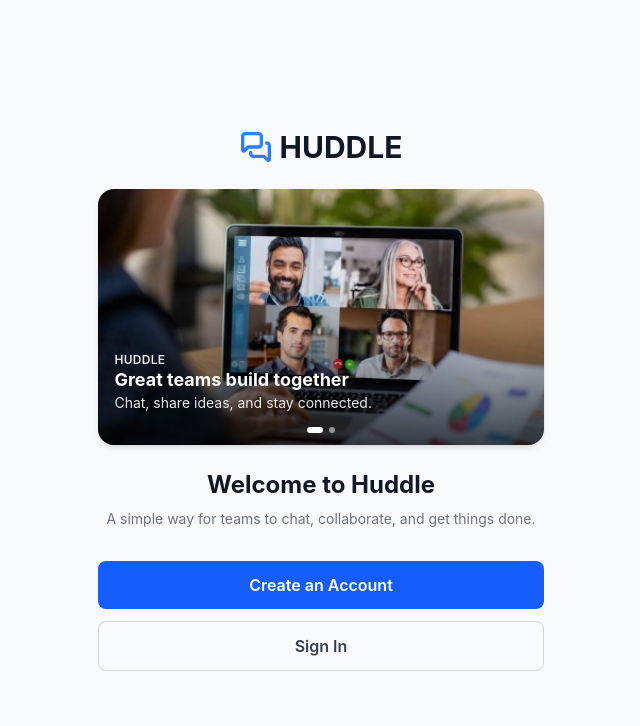
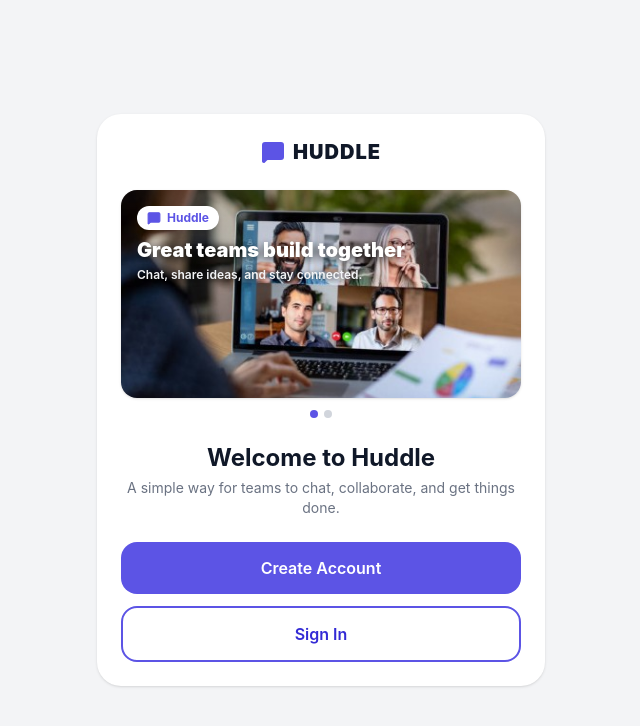
Before and after one commit to Oddunayo/huddle-app, a React (Vite) app: page / in a window 1280 px wide. Shown: the top 726 px of the page, without its empty margins (319-959 px from the left). Built offline with nearby package versions, Linux system fonts and the light colour scheme.

Commit message:
Fix layout, button styles, and add carousel dots to match Figma

```diff
--- a/src/App.jsx
+++ b/src/App.jsx
@@ -5,7 +5,7 @@ import SuccessScreen from "./successScreen";
 import LoginForm from "./LoginForm"
 import ForgotPassword from "./ForgotPassword";
 import ResetPasswordForm from "./ResetPasswordForm";
-import {MessagesSquare} from "lucide-react"
+import {MessageSquare} from "lucide-react"
 import Carousel from "./Carousel";
 
 function App() {
@@ -13,33 +13,33 @@ function App() {
   const [currentPage, setCurrentPage] = useState("home");
 
   return (
-    <div className="min-h-screen bg-gray-50 flex flex-col items-center justify-center p-4">
+    <div className="min-h-screen bg-gray-100 flex flex-col items-center justify-center p-4">
       {currentPage === "home" && (
-        <div className="max-w-md text-center space-y-6">
+        <div className="w-full max-w-md bg-white rounded-3xl p-6 shadow-sm text-center space-y-6">
           <div className="flex items-center justify-center gap-2">
-            <MessagesSquare className="w-8 h-8 text-blue-500" strokeWidth={2.5}/>
-             <h1 className="text-3xl font-bold text-gray-900">HUDDLE</h1>
+            <MessageSquare className="w-6 h-6 fill-[#5C54E5] text-[#5C54E5]"/>
+             <h1 className="text-xl font-black tracking-wider text-gray-900">HUDDLE</h1>
           </div>
 
           <Carousel />
 
-          <div className="space-y-2">
+          <div className="space-y-1">
             <h2 className="text-2xl font-bold text-gray-900">Welcome to Huddle</h2>
-            <p className="text-gray-500 text-sm px-2">
+            <p className="text-gray-500 text-sm">
               A simple way for teams to chat, collaborate, and get things done.
              </p>
           </div>
 
-          <div className="flex flex-col gap-3 pt-2">
+          <div className="flex flex-col gap-3">
             <button
               onClick={() => setCurrentPage("register")}
-              className="w-full bg-blue-600 hover:bg-blue-700 text-white font-semibold py-3 px-4 rounded-lg transition duration-200"
+              className="w-full bg-[#5C54E5] hover:bg-[#4B43D1] text-white font-semibold py-3.5 px-4 rounded-2xl transition duration-200"
             >
-              Create an Account
+              Create Account
             </button>
             <button
               onClick={() => setCurrentPage("login")}
-              className="w-full border border-gray-300 hover:bg-gray-100 text-gray-700 font-semibold py-3 px-4 rounded-lg transition duration-200"
+              className="w-full bg-white border-2 border-[#5C54E5] hover:bg-purple-50 text-[#332AD5] font-semibold py-3.5 px-4 rounded-2xl transition duration-200"
             >
               Sign In
             </button>
--- a/src/AuthForm.jsx
+++ b/src/AuthForm.jsx
@@ -1,4 +1,5 @@
 import { useState } from 'react';
+import { InputField } from './InputField';
 
 export default function AuthForm({  onBack, onSuccess }) {
   const [formData, setFormData] = useState({
@@ -7,6 +8,7 @@ export default function AuthForm({  onBack, onSuccess }) {
     password: '',
   });
 const [errorMessage, setErrorMessage] = useState(null);
+const [isLoading, setisLoading] = useState(false)
 
 const validatePassword = (password) => {
     const hasUpperCase = /[A-Z]/.test(password);
@@ -27,14 +29,17 @@ const handleChange = (e) => {
 const handleSubmit = (e) => {
     e.preventDefault();
     setErrorMessage(null);
+    setisLoading(true)
 
 const passwordError = validatePassword(formData.password);
     if (passwordError) {
         setErrorMessage(passwordError);
+        setisLoading(false);
         return;
     }
 
 console.log('Form valid! Submitting:', formData);
+setisLoading(false)
 if (onSuccess) {
         onSuccess();
     }
@@ -56,41 +61,38 @@ return (
 
             <form onSubmit={handleSubmit} className="space-y-4">
                 <div>
-                    <label htmlFor="name" className="block text-sm font-medium text-gray-700">
-                        Full Name
-                    </label>
-                    <input
+                    <InputField
+                    label="Full Name"
                         type="text"
-                        id="name"
                         name="name"
                         value={formData.name}
                         onChange={handleChange}
+                        disabled={isLoading}
+                        required
                         className="mt-1 block w-full rounded-md border border-gray-300 shadow-sm focus:border-blue-500 focus:ring-blue-500 sm:text-sm"
                     />
                 </div>
                 <div>
-                    <label htmlFor="email" className="block text-sm font-medium text-gray-700">
-                        Email
-                    </label>
-                    <input
+                    <InputField
+                    label="Email Address"
                         type="email"
-                        id="email"
                         name="email"
                         value={formData.email}
                         onChange={handleChange}
+                        disabled={isLoading}
+                        required
                         className="mt-1 block w-full rounded-md border border-gray-300 shadow-sm focus:border-blue-500 focus:ring-blue-500 sm:text-sm"
                     />
                 </div>
                 <div>
-                    <label htmlFor="password" className="block text-sm font-medium text-gray-700">
-                        Password
-                    </label>
-                    <input
+                    <InputField
+                    label="password"
                         type="password"
-                        id="password"
                         name="password"
                         value={formData.password}
                         onChange={handleChange}
+                        disabled={isLoading}
+                        required
                         className="mt-1 block w-full rounded-md border border-gray-300 shadow-sm focus:border-blue-500 focus:ring-blue-500 sm:text-sm"
                     />
                 </div>
--- a/src/Carousel.jsx
+++ b/src/Carousel.jsx
@@ -1,16 +1,17 @@
-import { useState} from "react";
+import { useState } from "react";
+import { MessageSquare } from "lucide-react";
 
 const slides = [
   {
     image: "/huddle-team.jpg",
     title: "Great teams build together",
-        caption: " Chat, share ideas, and stay connected."
+    caption: "Chat, share ideas, and stay connected.",
   },
   {
     image: "/huddle-team 2.jpg",
     title: "Real-time collaboration",
-        caption: " Communicate seamlessly with your team in real-time."
-    }
+    caption: "Communicate seamlessly with your team in real-time.",
+  },
 ];
 
 function Carousel() {
@@ -18,37 +19,40 @@ function Carousel() {
   const slide = slides[activeIndex];
 
   return (
-        <div className="relative w-full h-64 rounded-2xl overflow-hidden shadow-md">
+    <div className="space-y-3 w-full">
+      <div className="relative w-full h-52 rounded-2xl overflow-hidden shadow-sm">
         <img
           src={slide.image}
           alt={slide.title}
           className="w-full h-full object-cover"
         />
 
-                {/* Dark gradient so text is readable over the photo */}
-                <div className="absolute inset-0 bg-gradient-to-t from-black/70 via-black/10 to-transparent"></div>
-
-                {/* text overlay */}
-                <div className="absolute bottom-8 left-4 right-4 text-white text-left">
-                    <p className="text-xs font-semibold uppercase tracking-wide opacity-90">
-                     Huddle
+<div className="absolute inset-0 bg-gradient-to-b from-black/20 via-transparent to-transparent p-4 flex flex-col justify-start text-left">
+  <div className="flex items-center gap-1.5 text-xs font-bold text-[#5C54E5] mb-2 bg-white px-2.5 py-1 rounded-full w-max shadow-md">
+    <MessageSquare className="h-3.5 w-3.5 fill-[#5C54E5] text-[#5C54E5]" />
+    <span>Huddle</span>
+  </div>
+  <h3 className="text-xl font-black text-white leading-tight drop-shadow-[0_2px_4px_rgba(0,0,0,0.8)]">
+    {slide.title}
+  </h3>
+  <p className="text-xs font-semibold text-gray-100 mt-1 drop-shadow-[0_1px_3px_rgba(0,0,0,0.8)]">
+    {slide.caption}
   </p>
-                    <h3 className="text-lg font-bold leading-snug">{slide.title}</h3>
-                    <p className="text-sm opacity-90">{slide.caption}</p>
+</div>
       </div>
 
-{/* Dot indicators */}
-<div className="absolute bottom-3 left-0 right-0 flex justify-center gap-1.5">
+      <div className="flex justify-center gap-1.5">
         {slides.map((_, index) => (
           <button
             key={index}
             onClick={() => setActiveIndex(index)}
-            className={`h-1.5 rounded-full transition-all ${index === activeIndex ? ' w-4 bg-white' : 'w-1.5 bg-white/50'}`}
+            className={`h-2 rounded-full transition-all ${
+              index === activeIndex ? "w-2 bg-[#5C54E5]" : "w-2 bg-gray-300"
+            }`}
             aria-label={`Go to slide ${index + 1}`}
           />
         ))}
       </div>
-
     </div>
   );
 }
--- a/src/ForgotPassword.jsx
+++ b/src/ForgotPassword.jsx
@@ -1,4 +1,5 @@
 import { useState } from 'react';
+import { InputField } from './InputField';
 
 export default function ForgotPassword({ onBack, onVerificationSuccess }) {
     const [step, setStep] = useState('email');
@@ -6,11 +7,13 @@ export default function ForgotPassword({ onBack, onVerificationSuccess }) {
     const [code, setCode] = useState('');
     const [errorMessage, setErrorMessage] = useState(null);
     const [successMessage, setSuccessMessage] = useState(null);
+    const [isLoading, setIsLoading] = useState(false);
 
     const handleRequestCode = (e) => {
         e.preventDefault();
         if (!email) {
             setErrorMessage('Please enter your email address.');
+            setIsLoading(false);
             return;
         }
         setErrorMessage(null);
@@ -22,12 +25,14 @@ export default function ForgotPassword({ onBack, onVerificationSuccess }) {
         e.preventDefault();
         if (!code) {
             setErrorMessage('Please enter the verification code.');
+            setIsLoading(false);
             return;
         }
         setErrorMessage(null);
         console.log(`Verifying code: ${code}`);
         setSuccessMessage('Verification successful! You can now reset your password.');
         setTimeout(() => {
+            setIsLoading(false)
             onVerificationSuccess();
         }, 1500);
     };
@@ -42,18 +47,33 @@ export default function ForgotPassword({ onBack, onVerificationSuccess }) {
                 {successMessage && <p className="text-green-500">{successMessage}</p>}
                 {step === 'email' && (
                     <form onSubmit={handleRequestCode} className="space-y-4">
-                        <input
+                        <InputField
+                        label="Email Address"
                             type="email"
+                            name="email"
                             placeholder="Enter your email address"
                             value={email}
                             onChange={(e) => setEmail(e.target.value)}
+                            disabled={isLoading}
+                            required
                             className="w-full px-4 py-2 border border-gray-300 rounded-lg focus:outline-none focus:ring-2 focus:ring-blue-500"
                         />
                         <button
                             type="submit"
+                            disabled={isLoading}
                             className="w-full bg-blue-500 hover:bg-blue-700 text-white font-semibold py-2 px-4 rounded-lg transition duration-200"
                         >
-                            Request Verification Code
+                            {isLoading ? (
+                                <span className="flex items-center gap-2">
+                                    <svg className="h-5 w-5 animate-spin text-white" viewBox="0 0 24 24" fill="none">
+                                        <circle className="opacity-75" cx="12" cy="12" r="10" stroke="currentColor" strokeWidth="4"></circle>
+                                        <path className="opacity-75" fill="currentColor" d="M4 12a8 8 0 018-8V0C5.373 0 0 5.373 0 12h4zm2 5.291A7.962 7.962 0 014 12H0c0 3.042 1.135 5.824 3 7.938l3-2.647z"></path>
+                                                       </svg>
+                                                       Sending Code...
+                                </span>
+                            ) : (
+                                'Send reset Code'
+                            )}
                         </button>
                     </form>
                 )}
@@ -64,13 +84,26 @@ export default function ForgotPassword({ onBack, onVerificationSuccess }) {
                             placeholder="Enter the verification code"
                             value={code}
                             onChange={(e) => setCode(e.target.value)}
+                            disabled={isLoading}
+                            required
                             className="w-full px-4 py-2 border border-gray-300 rounded-lg focus:outline-none focus:ring-2 focus:ring-blue-500"
                         />
                         <button
                             type="submit"
+                            disabled={isLoading}
                             className="w-full bg-blue-500 hover:bg-blue-700 text-white font-semibold py-2 px-4 rounded-lg transition duration-200"
                         >
-                            Verify Code
+                            {isLoading ? (
+                                <span className="flex items-center gap-2">
+                                    <svg className="h-5 w-5 animate-spin text-white" viewBox="0 0 24 24" fill="none">
+                                        <circle className="opacity-75" cx="12" cy="12" r="10" stroke="currentColor" strokeWidth="4"></circle>
+                                        <path className="opacity-75" fill="currentColor" d="M4 12a8 8 0 018-8V0C5.373 0 0 5.373 0 12h4zm2 5.291A7.962 7.962 0 014 12H0c0 3.042 1.135 5.824 3 7.938l3-2.647z"></path>
+                                                       </svg>
+                                                       Verifying.
+                                </span>
+                            ) : (
+                        'Verify Code'
+                            )}
                         </button>
                     </form>
                 )}
--- a/src/LoginForm.jsx
+++ b/src/LoginForm.jsx
@@ -13,6 +13,8 @@ export default function LoginForm({
   });
   const [errorMessage, setErrorMessage] = useState(null);
 
+  const [isLoading, setIsLoading] = useState(false);
+
   const handleChange = (e) => {
     const { name, value } = e.target;
     setFormData((prevData) => ({...prevData, [name]: value }));
@@ -20,18 +22,23 @@ export default function LoginForm({
 
   const handleSubmit = (e) => {
     e.preventDefault();
-    setErrorMessage(null);
+    setErrorMessage('');
+    setIsLoading(true);
 
     // Simple validation (will replace with actual authentication logic)
     if (!formData.email || !formData.password) {
       setErrorMessage('Please fill in all fields.');
+      setIsLoading(false);
       return;
     }
 
     console.log('Login submitted:', formData);
-    if (onLoginSuccess) {
+    setTimeout(() => {
+      setIsLoading(false);
+      if (onLoginSuccess) {
       onLoginSuccess();
     }
+    }, 1500);
   };
 
   return (
@@ -57,6 +64,7 @@ export default function LoginForm({
           name="email"
           value={formData.email}
           onChange={handleChange}
+          disabled={isLoading}
           placeholder="Enter your email"
           required
           />
@@ -67,15 +75,27 @@ export default function LoginForm({
         name="password"
         value={formData.password}
         onChange={handleChange}
+        disabled={isLoading}
         placeholder="......."
         required
         />
 
           <button
             type="submit"
+            disabled={isLoading}
             className="w-full bg-blue-500 hover:bg-blue-700 text-white font-semibold py-2 px-4 rounded-lg transition duration-200"
           >
-            Log in
+            {isLoading ? (
+              <span className="flex items-center gap-2">
+                <svg className="h-5 w-5 animate-spin text-white" viewBox="0 0 24 24" fill="none">
+                  <circle className="opacity-25" cx="12" cy="12" r="10" stroke="currentColor" strokeWidth="4"></circle>
+                  <path className="opacity-75" fill="currentColor" d="M4 12a8 8 0 018-8V0C5.373 0 0 5.373 0 12h4zm2 5.291A7.962 7.962 0 014 12H0c0 3.042 1.135 5.824 3 7.938l3-2.647z"></path>
+                </svg>
+                Loading...
+              </span>
+            ) : (
+            'Login'
+          )}
           </button>
           <button
         type="button"
--- a/src/ResetPasswordForm.jsx
+++ b/src/ResetPasswordForm.jsx
@@ -1,4 +1,6 @@
 import {useState} from "react";
+import { InputField } from './InputField';
+
 export default function ResetPasswordForm({ onResetSuccess }) {
   const [formData, setFormData] = useState({
     password: '',
```
Lines whose indentation alone changed are shown as unchanged.
